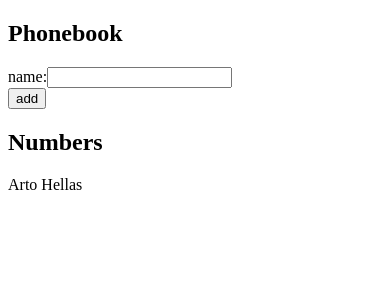
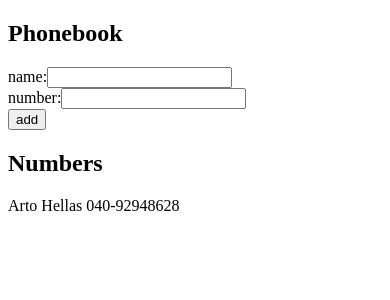
Before and after one commit to saraarmiida/fullstackopen, a React (Create React App) app in the folder part2/phonebook/: page / in a window 390 px wide. Shown: the top 300 px of the page. Built offline with nearby package versions, Linux system fonts and the light colour scheme.

Commit message:
phonebook step3

```diff
--- a/part2/phonebook/src/App.js
+++ b/part2/phonebook/src/App.js
@@ -2,20 +2,19 @@ import React, { useState } from 'react'
 
 const App = () => {
   const [ persons, setPersons ] = useState([
-    { name: 'Arto Hellas' }
+	{
+		name: 'Arto Hellas',
+		number: '040-92948628'
+	}
   ])
   const [ newName, setNewName ] = useState('')
+  const [ newNumber, setNewNumber ] = useState('')
 
-  function ifExists(item) {
-	  if (item.name === newName){
-
-	  }
-  }
-
-  const addName = (event) => {
+  const addPerson = (event) => {
 	  event.preventDefault()
 	  const nameObject = {
-		  name: newName
+		  name: newName,
+		  number: newNumber
 	  }
 
 	  if(persons.map(person => person.name).indexOf(newName) !== -1){
@@ -24,31 +23,40 @@ const App = () => {
 		setPersons(persons.concat(nameObject))
     }
 	  setNewName('')
+	  setNewNumber('')
   }
 
   const handleNameChange = (event) => {
-	  console.log(event.target.value)
 	  setNewName(event.target.value)
+  }
+
+  const handleNumberChange = (event) => {
+	  setNewNumber(event.target.value)
   }
 
   return (
     <div>
       <h2>Phonebook</h2>
-      <form onSubmit={addName}>
-        <div>
-          name:
+      <form onSubmit={addPerson}>
+        <div>name:
 		  <input
 			  value={newName}
 			  onChange={handleNameChange}
 		  />
         </div>
+		<div>number:
+			<input
+				value={newNumber}
+				onChange={handleNumberChange}
+			/>
+		</div>
         <div>
           <button type="submit">add</button>
         </div>
       </form>
       <h2>Numbers</h2>
       <div>
-		  {persons.map(person => <p key={person.name}>{person.name}</p>)}
+		  {persons.map(person => <p key={person.name}>{person.name} {person.number}</p>)}
 	  </div>
     </div>
   )
```
